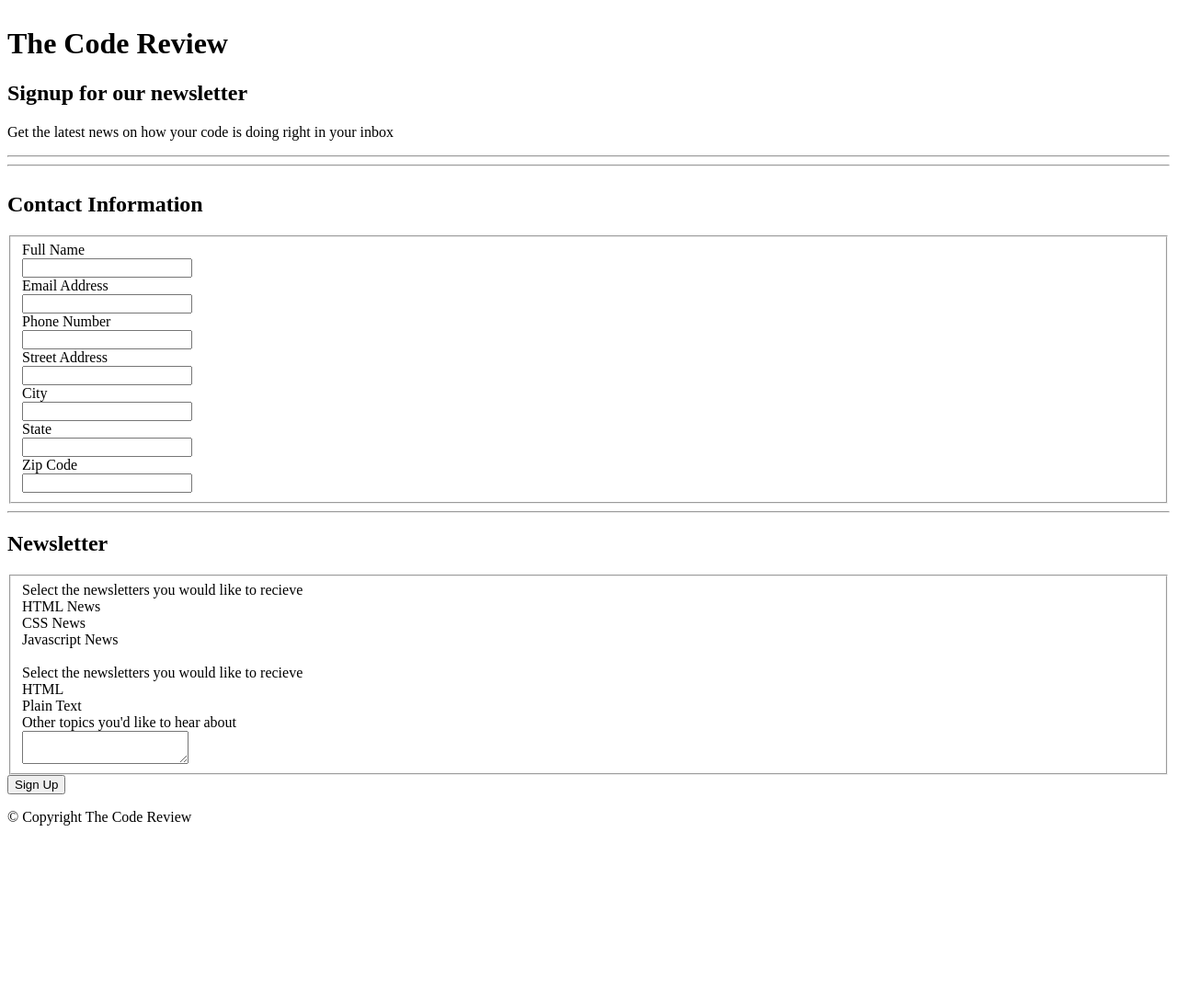
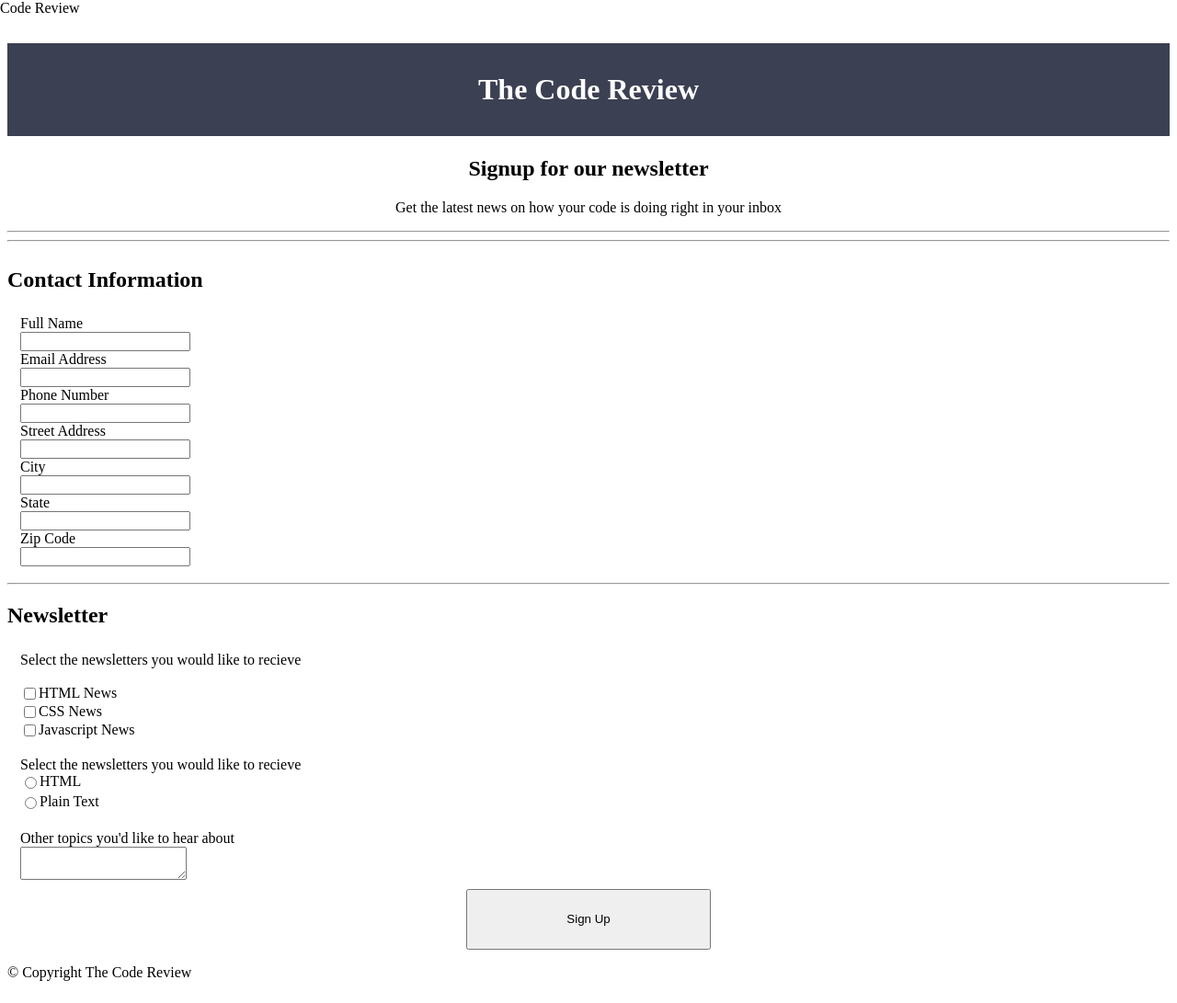
Before and after one commit to Apolloseed/responsive-registration-form, a plain HTML site: page index.html in a window 1280 px wide. Shown: the whole page at 92% size. Before the commit the page ends 922 px from the top, so only its background shows below. Drawn offline with Linux system fonts and the light colour scheme.

Commit message:
Ready for styling
check comments

```diff
--- a/index.html
+++ b/index.html
@@ -3,14 +3,15 @@
     <head>
         <meta name="viewport" content="width=device-width", intial-scale="1">
         <link rel="stylesheet" href="../styles/style.css">
+        <title>Code Review</title>
     </head>
 
 <body>
-    <div>
+    <div class="intro">
         <h1>The Code Review</h1>
         <h2>Signup for our newsletter</h2>
         <p>Get the latest news on how your code is doing right in your inbox</p>
-        <hr>
+        <hr> <!-- Use general child selector-->
         <hr>
     </div>
     <form>
@@ -21,12 +22,12 @@
             <label>Email Address</label>
             <input type="email" id="fullname" name="full-name">
             <label>Phone Number</label>
+            <input type="tel" id="fullname" name="full-name">
+            <label>Street Address</label>
             <input type="text" id="fullname" name="full-name">
-            <label>Street Address</label>
-            <input type="address" id="fullname" name="full-name">
             <label>City</label>
             <input type="text" id="fullname" name="full-name">
-            <label>State</label>
+            <label>State</label> <!-- drop down menu needed here-->
             <input type="text" id="fullname" name="full-name">
             <label>Zip Code</label>
             <input type="text" id="fullname" name="full-name">
@@ -35,13 +36,36 @@
         <h2>Newsletter</h2>
         <fieldset>
             <label>Select the newsletters you would like to recieve</label>
-            <label>HTML News</label>
-            <label>CSS News</label>
-            <label>Javascript News</label>
+            <br>
+
+            <div class="news">
+                <input type="checkbox" id="html-news" name="html_news">
+                <label for="html-news">HTML News</label>
+            </div>
+            <br>
+            <div class="news">
+                <input type="checkbox" id="css-news" name="css_news">
+                <label>CSS News</label>
+            </div>
+            <br>
+            <div class="news">
+                <input type="checkbox" id="js-news" name="javascript_news">
+                <label>Javascript News</label>
+            </div>
+            <br>
             <br>
             <label>Select the newsletters you would like to recieve</label>
-            <label>HTML</label>
-            <label>Plain Text</label>
+            <div class="news">
+                <input type="radio" id="html-format" name="newsletter">
+                <label for="html-format">HTML</label>
+            </div>
+            <br>
+            <div class="news">
+                <input type="radio" id="plain-format" name="newsletter">
+                <label for="plain-format">Plain Text</label>
+            </div>
+            <br>
+            <br>
             <label>Other topics you'd like to hear  about</label>
             <textarea></textarea>
         </fieldset>
--- a/styles/style.css
+++ b/styles/style.css
@@ -7,3 +7,24 @@ body {
     display: flex;
     flex-direction: column;
 }
+fieldset {
+    border: none;
+}
+button {
+    margin: 0 auto;
+    width: 20em;
+    height: 5em;
+}
+.intro{
+text-align: center;
+}
+
+.news {
+    display:inline-flex;
+}
+
+div h1 {
+    background: rgb(60, 64, 83);
+    color: white;
+    padding: 1em;
+}
```
